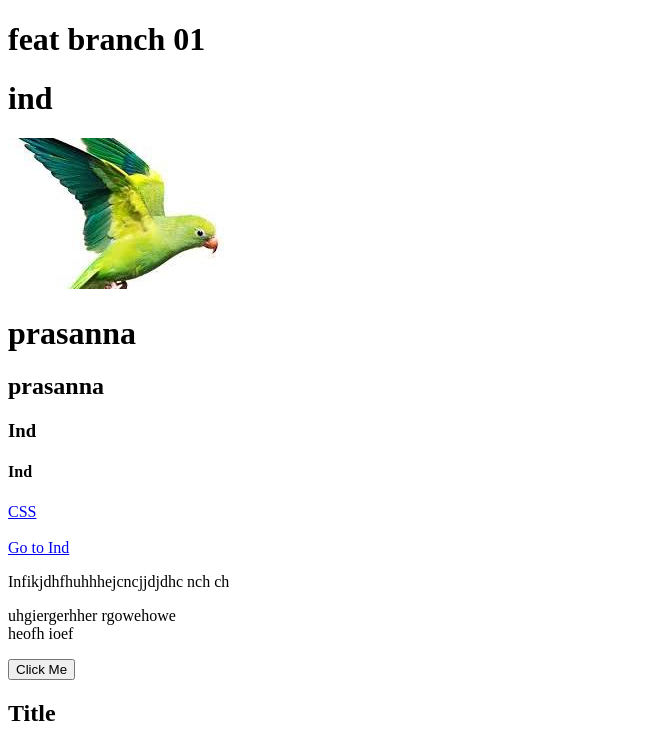
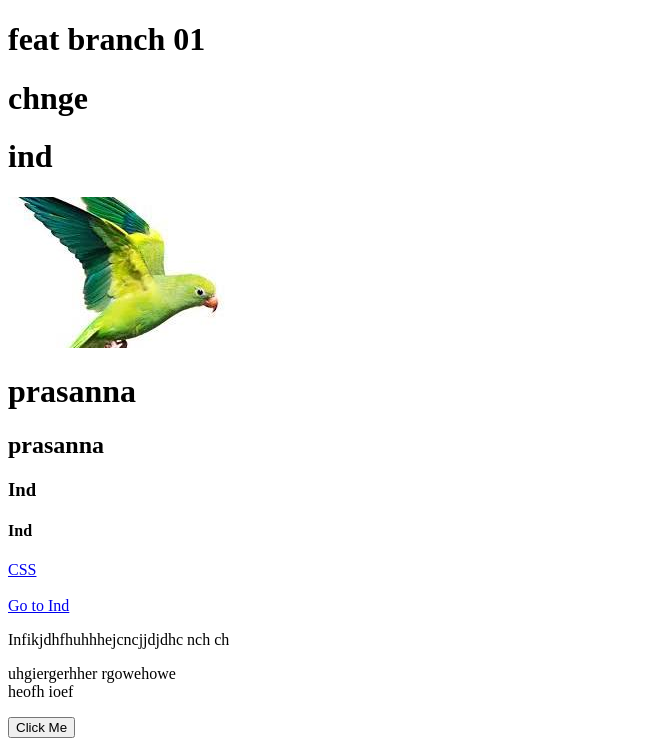
Before and after one commit to indika1991/ind, a plain HTML site: page index.html in a window 1280 px wide. Shown: the top 743 px of the page, without its empty margins (0-667 px from the left). Drawn offline with Linux system fonts and the light colour scheme.

Commit message:
commit changes 07

```diff
--- a/index.html
+++ b/index.html
@@ -7,7 +7,9 @@
 </head>
 <body>
 <h1>feat branch 01</h1>
-    <h1>ind</h1>
+    <h1>chnge</h1>
+
+<h1>ind</h1>
     <img src="pics/download (1).jpg">
     <h1>prasanna</h1>
     <h2>prasanna</h2>
```
Also changed, not shown: 3 other files.
